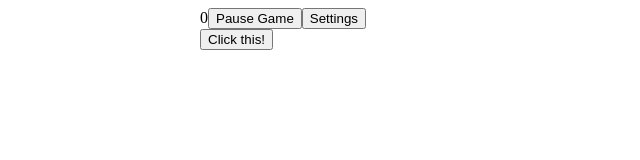
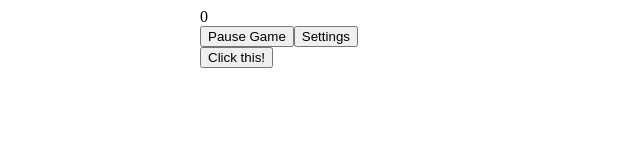
Before and after one commit to volovar/clicker-clicker, a plain HTML site: page index.html in a window 1280 px wide. Shown: the whole page, without its empty margins (0-640 px from the left). Drawn offline with Linux system fonts and the light colour scheme.

Commit message:
fixed reference error

```diff
--- a/index.html
+++ b/index.html
@@ -12,6 +12,10 @@
 
             .game-head {
 
+            }
+
+            .score-board {
+                display: block;
             }
 
             .clicker-button {
--- a/main.js
+++ b/main.js
@@ -138,7 +138,7 @@
         // setting up event delegation
         setupEvents: function () {
             // event on header delegated to buttons
-            document.getElementById('clickers-clicking-game').addEventListener('click', function (e) {
+            document.getElementById('clicker-clicker-game').addEventListener('click', function (e) {
                 if (e.target && e.target.matches('button.pause-button')) {
                     PauseButton.handleEvent();
                 } else if (e.target && e.target.matches('.clicker-button')) {
```
